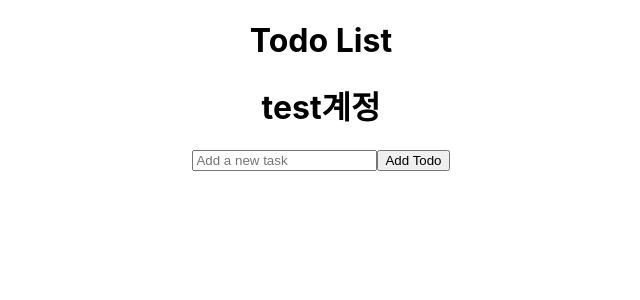
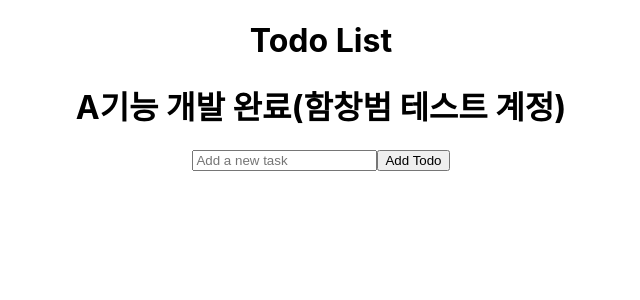
Before and after one commit to hcb1999/CICDpipelinetest, a React (Create React App) app: page / in a window 1280 px wide. Shown: the top 300 px of the page, without its empty margins (319-959 px from the left). Built offline with nearby package versions, Linux system fonts and the light colour scheme.

Commit message:
a기능 개발 완료

```diff
--- a/src/App.js
+++ b/src/App.js
@@ -20,7 +20,7 @@
   return (
     <div className="App">
       <h1>Todo List</h1>
-      <h1>test계정</h1>
+      <h1>A기능 개발 완료(함창범 테스트 계정)</h1>
 
       <input
         type="text"
```
